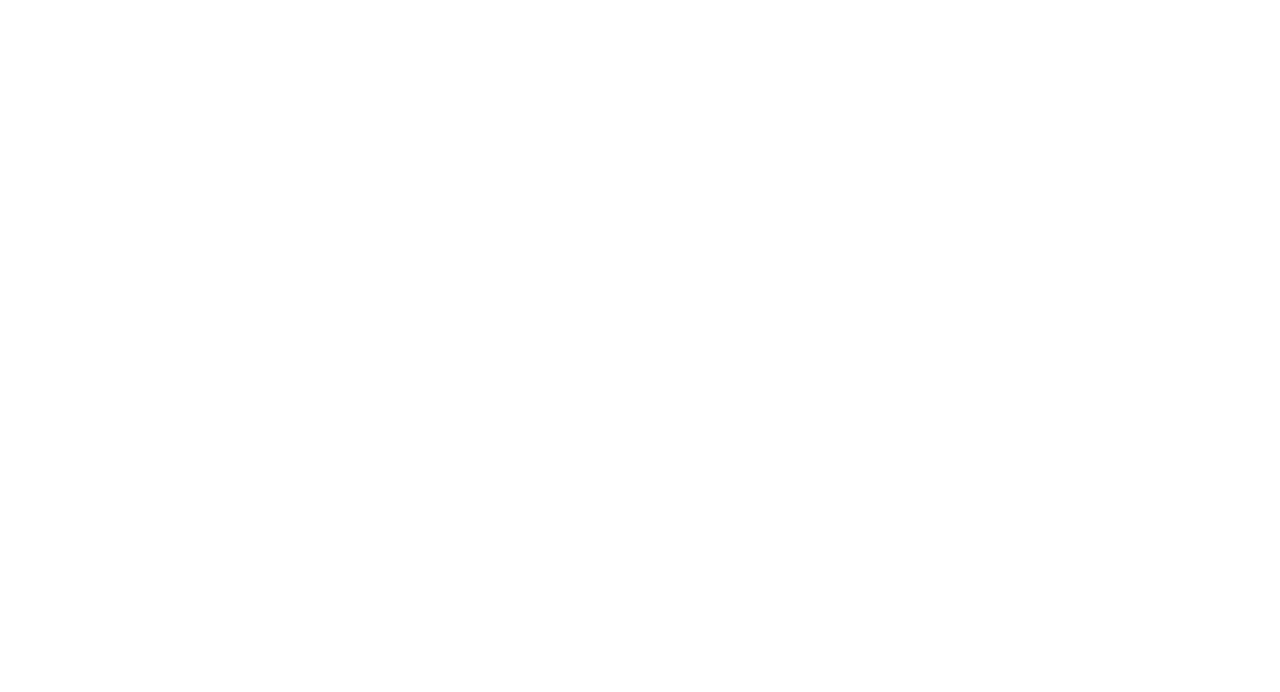
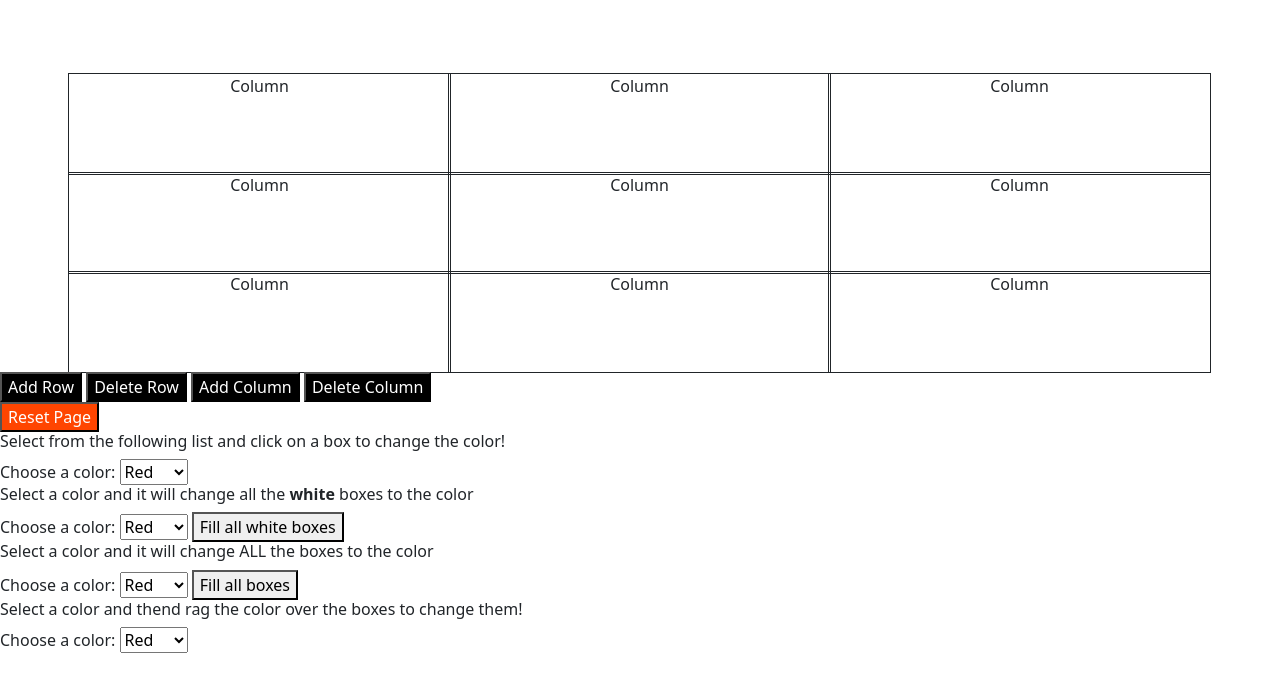
Before and after one commit to Chris41700/Assignment-5, a plain HTML site: page index.html in a window 1280 px wide. Drawn offline with nearby package versions, Linux system fonts and the light colour scheme.

Commit message:
Basic Layout

```diff
--- a/index.html
+++ b/index.html
@@ -4,11 +4,108 @@
     <meta charset="UTF-8">
     <meta http-equiv="X-UA-Compatible" content="IE=edge">
     <meta name="viewport" content="width=device-width, initial-scale=1.0">
+    <link href="https://cdn.jsdelivr.net/npm/bootstrap@5.1.3/dist/css/bootstrap.min.css" rel="stylesheet" integrity="sha384-1BmE4kWBq78iYhFldvKuhfTAU6auU8tT94WrHftjDbrCEXSU1oBoqyl2QvZ6jIW3" crossorigin="anonymous">
     <link rel="stylesheet" href="style.css">
     <script defer src="script.js"></script>
     <title>Grid Layout</title>
 </head>
 <body>
+    <div class="container">
+        <div class="row">
+          <div class="col">
+            Column
+          </div>
+          <div class="col">
+            Column
+          </div>
+          <div class="col">
+            Column
+          </div>
+        </div>
 
+        <div class="row">
+          <div class="col">
+            Column
+          </div>
+          <div class="col">
+            Column
+          </div>
+          <div class="col">
+            Column
+          </div>
+        </div>
+
+        <div class="row">
+          <div class="col">
+            Column
+          </div>
+          <div class="col">
+            Column
+          </div>
+          <div class="col">
+            Column
+          </div>
+        </div>
+      </div>
+
+    <button id="function">Add Row</button>
+    <button id="function">Delete Row</button>
+    <button id="function">Add Column</button>
+    <button id="function">Delete Column</button>
+
+    <div>
+      <button id="reset">Reset Page</button>
+    </div>
+
+    <div class="clickChange">
+        <h6>Select from the following list and click on a box to change the color!</h6>
+        <label>Choose a color:</label>
+
+        <select>
+          <option>Red</option>
+          <option>Blue</option>
+          <option>Green</option>
+        </select>
+    </div>
+
+    <div class="fillChange">
+      <h6>Select a color and it will change all the <strong>white</strong> boxes to the color</h6>
+      <label>Choose a color:</label>
+
+      <select>
+        <option>Red</option>
+        <option>Blue</option>
+        <option>Green</option>
+      </select>
+
+      <button>Fill all white boxes</button>
+    </div>
+
+    <div class="allChange">
+        <h6>Select a color and it will change ALL the boxes to the color</h6>
+        <label>Choose a color:</label>
+
+      <select>
+        <option>Red</option>
+        <option>Blue</option>
+        <option>Green</option>
+      </select>
+
+      <button>Fill all boxes</button>
+    </div>
+
+    <div class="dragChange">
+        <h6>Select a color and thend rag the color over the boxes to change them!</h6>
+
+        <label>Choose a color:</label>
+
+      <select>
+        <option>Red</option>
+        <option>Blue</option>
+        <option>Green</option>
+      </select>
+    </div>
+
+    <script src="https://cdn.jsdelivr.net/npm/bootstrap@5.1.3/dist/js/bootstrap.bundle.min.js" integrity="sha384-ka7Sk0Gln4gmtz2MlQnikT1wXgYsOg+OMhuP+IlRH9sENBO0LRn5q+8nbTov4+1p" crossorigin="anonymous"></script>
 </body>
 </html>
--- a/style.css
+++ b/style.css
@@ -0,0 +1,24 @@
+.container {
+    padding-top: 75px;
+}
+
+.col {
+    display: grid;
+    grid-template-columns: (3, 1f);
+    grid-auto-rows: 100px;
+    outline: 1px solid;
+    text-align: center;
+    margin-top: -1px;
+    margin-left: -1px;
+}
+
+#function {
+    background-color: black;
+    color: white;
+
+}
+
+#reset {
+    background-color: orangered;
+    color: white;
+}
```
